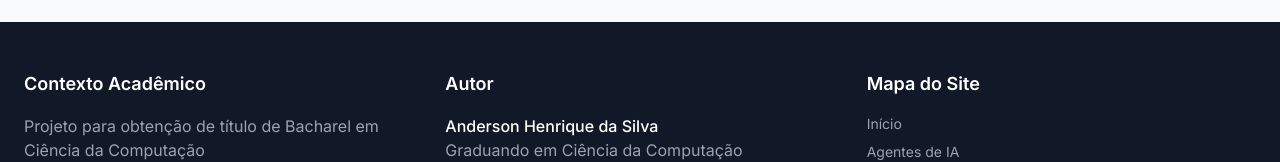
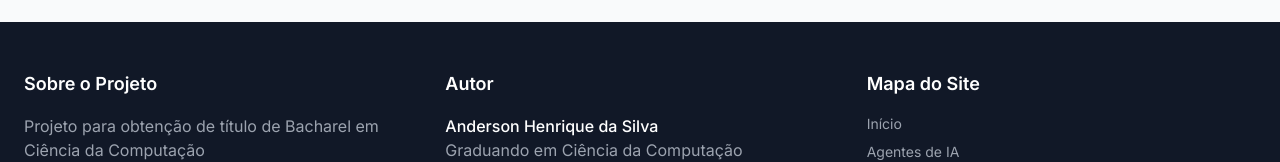
Before and after one commit to anderson-ufrj/cidadao.ai-hub, a Next.js app: page /pt in a window 1280 px wide. Shown: the part 2914-3076 px from the top of the page. Built offline with nearby package versions, Linux system fonts and the light colour scheme.

Commit message:
refactor: rename footer section from 'Contexto Acadêmico' to 'Sobre o Projeto'

```diff
--- a/components/footer.tsx
+++ b/components/footer.tsx
@@ -9,9 +9,9 @@
     <footer className="bg-gray-900 text-white py-12">
       <div className="max-w-7xl mx-auto px-6">
         <div className="grid grid-cols-1 md:grid-cols-3 gap-8">
-          {/* Contexto Acadêmico */}
+          {/* Sobre o Projeto */}
           <div>
-            <h3 className="text-lg font-semibold mb-4">Contexto Acadêmico</h3>
+            <h3 className="text-lg font-semibold mb-4">Sobre o Projeto</h3>
             <p className="text-gray-400 mb-2">Projeto para obtenção de título de Bacharel em Ciência da Computação</p>
             <Link href="https://www.muz.ifsuldeminas.edu.br/" target="_blank" rel="noopener"
                   className="text-green-400 hover:text-green-300 hover:underline">
```
